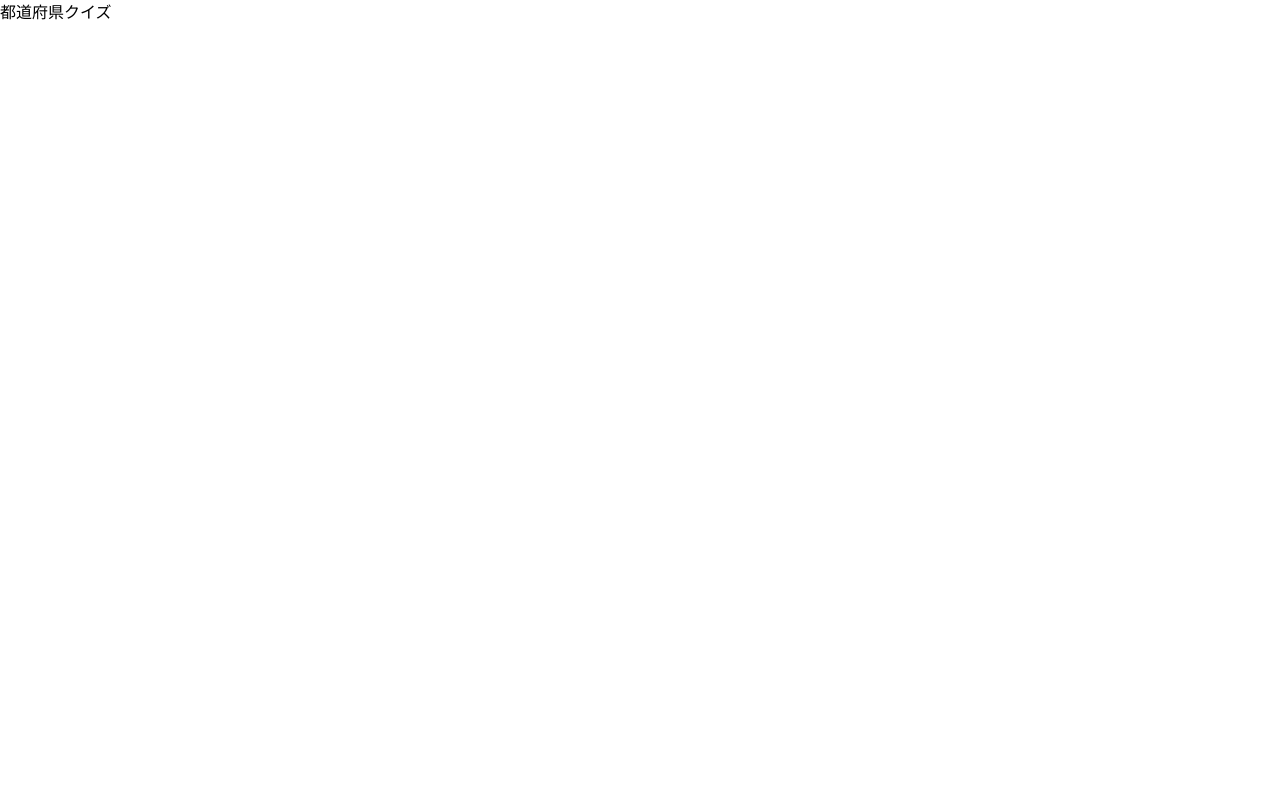
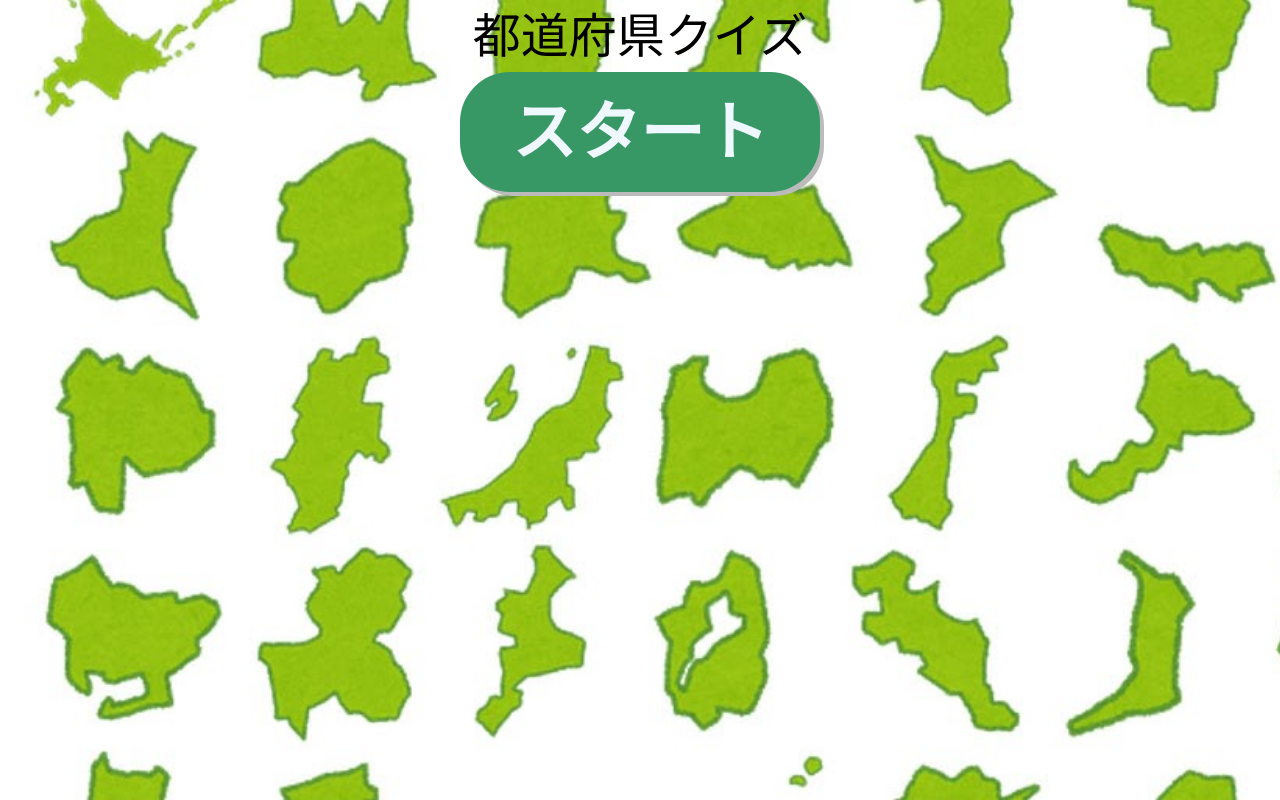
Before and after one commit to furu0202/Prefectures-App, a Next.js app: page / in a window 1280 px wide. Built offline with nearby package versions, Linux system fonts and the light colour scheme.

Commit message:
背景画像の編集

```diff
--- a/app/page.js
+++ b/app/page.js
@@ -1,10 +1,17 @@
 import Image from 'next/image';
 import Head from 'next/head';
+import styles from './page.module.css';
+import Prefectures from '../app/image/Prefectures.jpg';
 
 export default function Home() {
   return (
-    <main>
-      <h1>都道府県クイズ</h1>
+    <main className={styles.main}>
+      <div className={styles.title}>
+        <h1>都道府県クイズ</h1>
+      </div>
+      <div className={styles.button}>
+        <button>スタート</button>
+      </div>
     </main>
   );
 }
--- /dev/null
+++ b/app/page.module.css
@@ -0,0 +1,26 @@
+.main {
+  background-image: url('../app/image/Prefectures.jpg');
+  width: 100%;
+  height: 100vh;
+  background-size: cover;
+  background-repeat: no-repeat;
+}
+
+.title {
+  font-size: 48px;
+  text-align: center;
+}
+
+.button {
+  font-size: 64px;
+  height: 120px;
+  width: 360px;
+  margin: 0 auto;
+  color: aliceblue;
+  background: rgb(55, 152, 102);
+  display: flex;
+  justify-content: center;
+  font-weight: bold;
+  border-radius: 50px;
+  box-shadow: 4px 4px 0 #bbb;
+}
```
